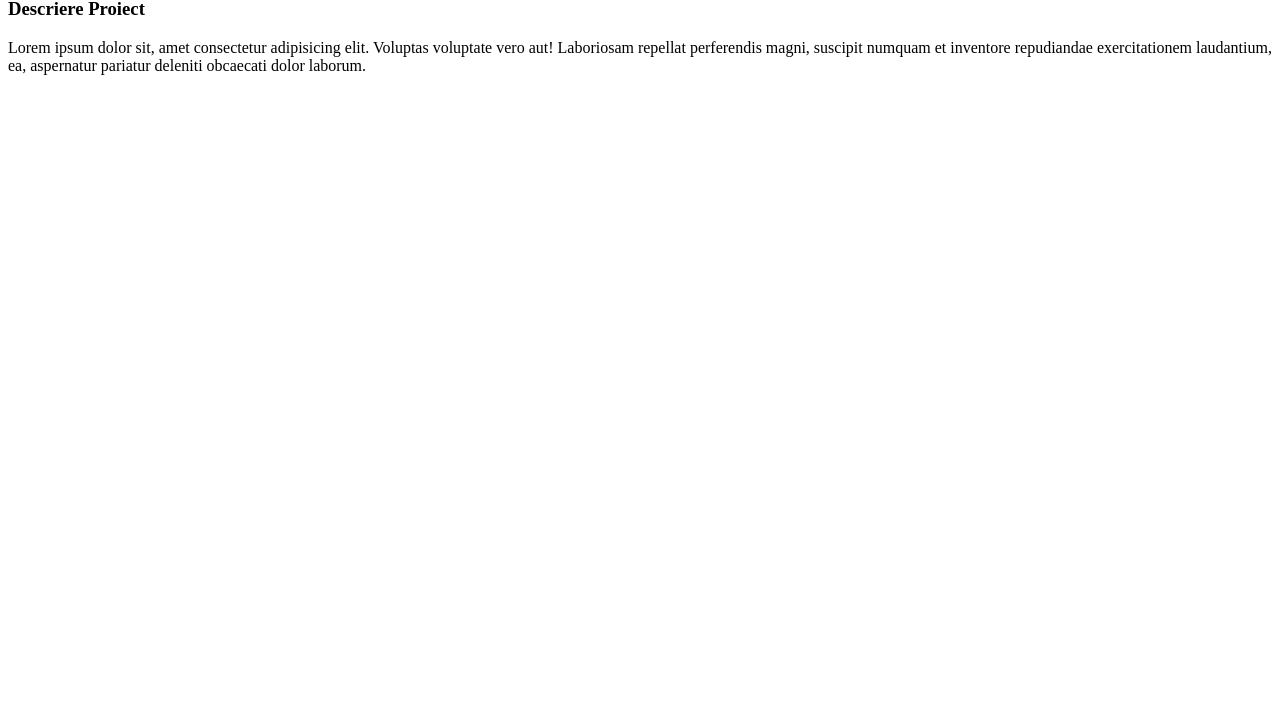
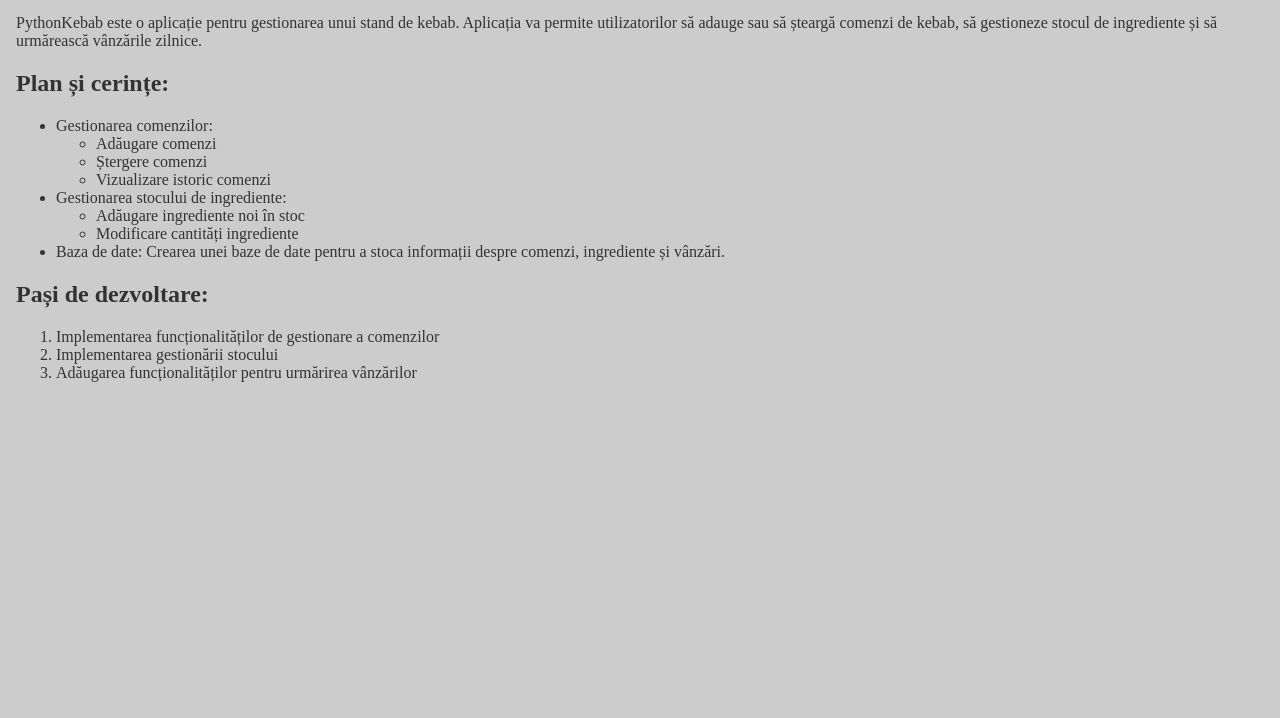
Before and after one commit to AndreiChristian/PythonKebab, a plain HTML site: page index.html in a window 1280 px wide. Shown: the part 82-800 px from the top of the page. Drawn offline with Linux system fonts and the light colour scheme; files that its build step writes are made by us from their sources.

Commit message:
working on styling

```diff
--- a/index.html
+++ b/index.html
@@ -1,17 +1,40 @@
 <!DOCTYPE html>
-<html lang="en">
+<html lang="ro">
   <head>
-    <title></title>
+    <title>PythonKebab - Proiect</title>
     <meta charset="UTF-8">
     <meta name="viewport" content="width=device-width, initial-scale=1">
-    <link href="css/style.css" rel="stylesheet">
+    <link href="css/styles.css" rel="stylesheet">
   </head>
   <body>
-    <h1>PythonKebab</h1>
-    <h3>Descriere Proiect</h3>
-    <p>Lorem ipsum dolor sit, amet consectetur adipisicing elit.
-      Voluptas voluptate vero aut! Laboriosam repellat perferendis magni,
-      suscipit numquam et inventore repudiandae exercitationem laudantium, ea,
-      aspernatur pariatur deleniti obcaecati dolor laborum.</p>
+    <h1>Descrierea Proiectului: PythonKebab</h1>
+    <p>PythonKebab este o aplicație pentru gestionarea unui stand de kebab.
+      Aplicația va permite utilizatorilor să adauge sau să șteargă comenzi
+      de kebab, să gestioneze stocul de ingrediente și să urmărească vânzările zilnice.</p>
+
+    <h2>Plan și cerințe:</h2>
+    <ul>
+      <li>Gestionarea comenzilor:
+        <ul>
+          <li>Adăugare comenzi</li>
+          <li>Ștergere comenzi</li>
+          <li>Vizualizare istoric comenzi</li>
+        </ul>
+      </li>
+      <li>Gestionarea stocului de ingrediente:
+        <ul>
+          <li>Adăugare ingrediente noi în stoc</li>
+          <li>Modificare cantități ingrediente</li>
+        </ul>
+      </li>
+      <li>Baza de date: Crearea unei baze de date pentru a stoca informații despre comenzi, ingrediente și vânzări.</li>
+    </ul>
+
+    <h2>Pași de dezvoltare:</h2>
+    <ol>
+      <li>Implementarea funcționalităților de gestionare a comenzilor</li>
+      <li>Implementarea gestionării stocului</li>
+      <li>Adăugarea funcționalităților pentru urmărirea vânzărilor</li>
+    </ol>
   </body>
 </html>
--- /dev/null
+++ b/styles.css
@@ -0,0 +1,6 @@
+body{
+  margin: 0;
+  padding: 2vh;
+  background-color: #ccc;
+  color: #333;
+}
```
